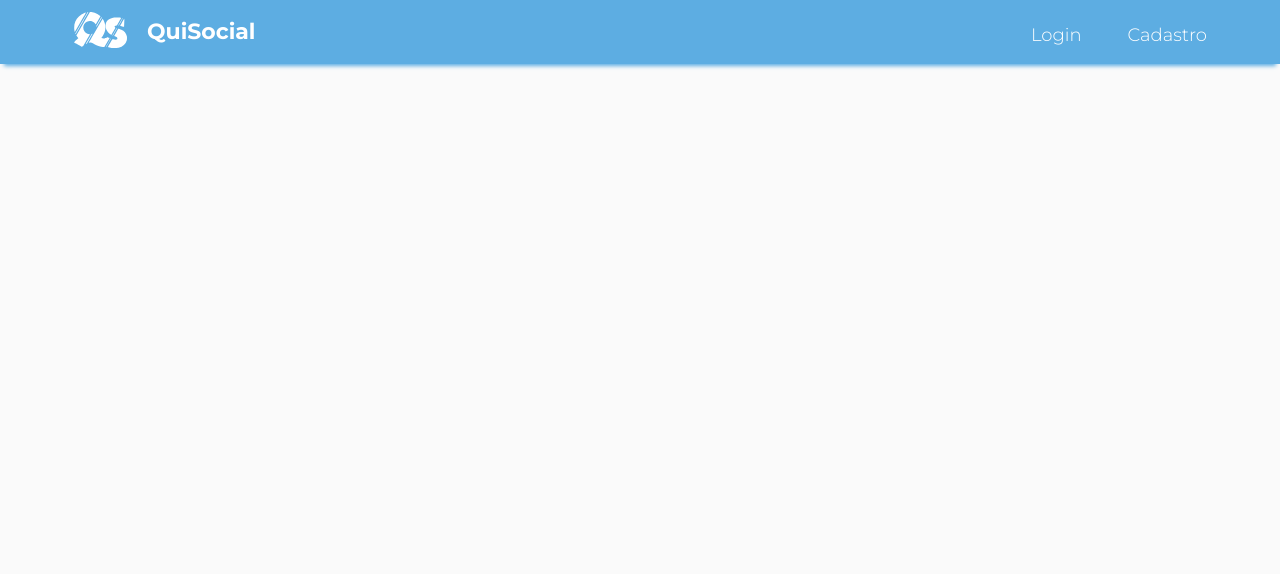
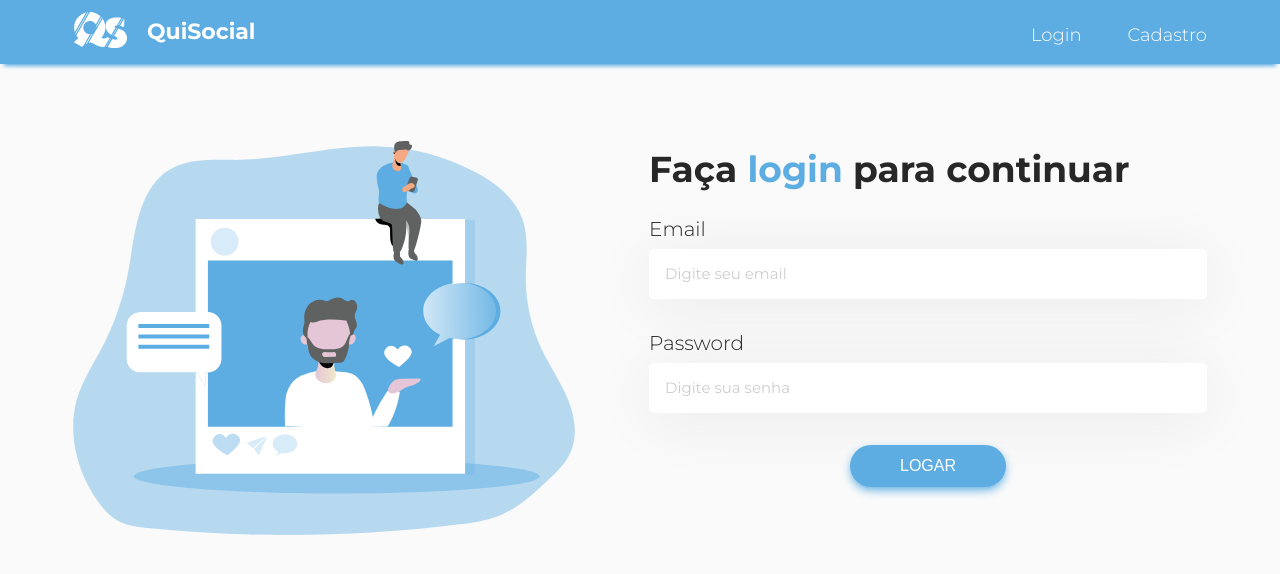
Before and after one commit to jardelgoncalves-dev/QuiSocial, a React (Create React App) app in the folder frontend/: page / in a window 1280 px wide. Shown: the top 574 px of the page. Built offline with nearby package versions, Linux system fonts and the light colour scheme; the HTML template or start-up script is replaced by a standard one.

Commit message:
finalizando marcação da pagina login

```diff
--- a/frontend/src/pages/Login/index.js
+++ b/frontend/src/pages/Login/index.js
@@ -1,10 +1,49 @@
 import React, { Component } from 'react'
 import { withRouter } from 'react-router-dom'
 import Navbar from '../../components/NavBar'
+import Container from '../../components/Container'
+import Row from '../../components/Row'
+import Col from '../../components/Col'
+import Form from '../../components/Form'
+import FormGroup from '../../components/FormGroup'
+import ilustrationLogin from '../../assets/images/ilustracao_login.svg'
+import { logout } from '../../services/auth'
 
 class Login extends Component {
+
+  componentDidMount() {
+    logout()
+  }
+
   render () {
-    return <Navbar />
+    return (
+      <div>
+        <Navbar />
+        <Container>
+          <Row>
+            <Col className="col-12 sm-12 lg-6" style={{marginTop: '60px'}}>
+              <div className="ilustration">
+                <img src={ilustrationLogin} alt="Ilustração" />
+              </div>
+            </Col>
+            <Col className="col-12 sm-12 lg-6" style={{marginTop: '40px'}}>
+              <h3>Faça <span className="t-primary">login</span> para continuar</h3>
+              <Form>
+                <FormGroup label='Email'>
+                  <input type="text" placeholder="Digite seu email" />
+                </FormGroup>
+                <FormGroup label='Password'>
+                  <input type="password" placeholder="Digite sua senha" />
+                </FormGroup>
+                <div className="center">
+                  <button className="btn">Logar</button>
+                </div>
+              </Form>
+            </Col>
+          </Row>
+        </Container>
+      </div>
+    )
   }
 }
 
```
